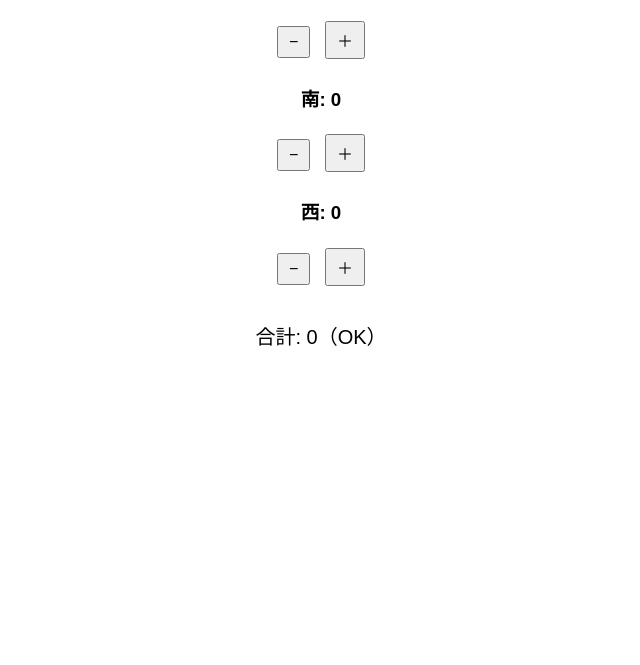
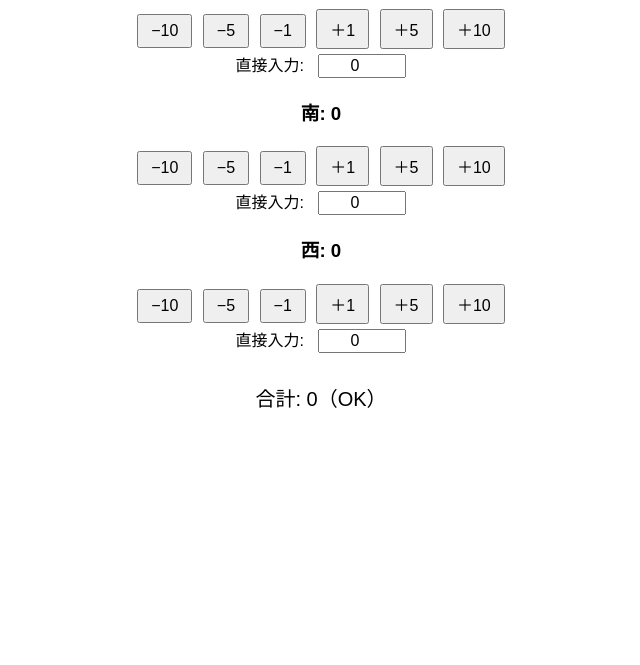
Before and after one commit to quato-9646/3mjchipcounter, a plain HTML site: page index.html in a window 1280 px wide. Shown: the part 135-800 px from the top of the page, without its empty margins (319-959 px from the left). Drawn offline with Linux system fonts and the light colour scheme.

Commit message:
Update index.html

```diff
--- a/index.html
+++ b/index.html
@@ -7,15 +7,21 @@
   body {
     font-family: sans-serif;
     text-align: center;
-    margin-top: 50px;
+    margin-top: 40px;
   }
   .meter {
     margin: 20px;
   }
   button {
-    margin: 5px;
-    padding: 5px 10px;
+    margin: 3px;
+    padding: 6px 12px;
     font-size: 16px;
+  }
+  input[type="number"] {
+    width: 80px;
+    text-align: center;
+    font-size: 16px;
+    margin-left: 10px;
   }
   #total {
     font-size: 20px;
@@ -25,37 +31,84 @@
 </head>
 <body>
 
-<h2>3人麻雀チップカウンタ</h2>
+<h2>3つのメーター合計チェック</h2>
 
+<!-- メーター1 -->
 <div class="meter" id="meter1">
   <h3>東: <span class="value">0</span></h3>
-  <button onclick="changeValue(1, -1)">−</button>
-  <button onclick="changeValue(1, 1)">＋</button>
+  <button onclick="changeValue(1, -10)">−10</button>
+  <button onclick="changeValue(1, -5)">−5</button>
+  <button onclick="changeValue(1, -1)">−1</button>
+  <button onclick="changeValue(1, 1)">＋1</button>
+  <button onclick="changeValue(1, 5)">＋5</button>
+  <button onclick="changeValue(1, 10)">＋10</button>
+  <br>
+  <label>直接入力:
+    <input type="number" id="input1" value="0" onchange="setValue(1)">
+  </label>
 </div>
 
+<!-- メーター2 -->
 <div class="meter" id="meter2">
   <h3>南: <span class="value">0</span></h3>
-  <button onclick="changeValue(2, -1)">−</button>
-  <button onclick="changeValue(2, 1)">＋</button>
+  <button onclick="changeValue(2, -10)">−10</button>
+  <button onclick="changeValue(2, -5)">−5</button>
+  <button onclick="changeValue(2, -1)">−1</button>
+  <button onclick="changeValue(2, 1)">＋1</button>
+  <button onclick="changeValue(2, 5)">＋5</button>
+  <button onclick="changeValue(2, 10)">＋10</button>
+  <br>
+  <label>直接入力:
+    <input type="number" id="input2" value="0" onchange="setValue(2)">
+  </label>
 </div>
 
+<!-- メーター3 -->
 <div class="meter" id="meter3">
   <h3>西: <span class="value">0</span></h3>
-  <button onclick="changeValue(3, -1)">−</button>
-  <button onclick="changeValue(3, 1)">＋</button>
+  <button onclick="changeValue(3, -10)">−10</button>
+  <button onclick="changeValue(3, -5)">−5</button>
+  <button onclick="changeValue(3, -1)">−1</button>
+  <button onclick="changeValue(3, 1)">＋1</button>
+  <button onclick="changeValue(3, 5)">＋5</button>
+  <button onclick="changeValue(3, 10)">＋10</button>
+  <br>
+  <label>直接入力:
+    <input type="number" id="input3" value="0" onchange="setValue(3)">
+  </label>
 </div>
 
+<!-- 合計表示 -->
 <div id="total">合計: 0（OK）</div>
 
 <script>
   const values = [0, 0, 0];
 
+  // 増減ボタンで値を変更
   function changeValue(index, delta) {
     values[index - 1] += delta;
-    document.querySelector(`#meter${index} .value`).textContent = values[index - 1];
+    updateDisplay(index);
     updateTotal();
   }
 
+  // 直接入力時に値を更新
+  function setValue(index) {
+    const input = document.getElementById(`input${index}`);
+    const newValue = parseInt(input.value, 10);
+    values[index - 1] = isNaN(newValue) ? 0 : newValue;
+    updateDisplay(index);
+    updateTotal();
+  }
+
+  // 値の表示を更新
+  function updateDisplay(index) {
+    const valueElem = document.querySelector(`#meter${index} .value`);
+    const inputElem = document.getElementById(`input${index}`);
+    valueElem.textContent = values[index - 1];
+    inputElem.value = values[index - 1];
+  }
+
+  // 合計の更新
   function updateTotal() {
     const total = values.reduce((a, b) => a + b, 0);
     const totalElem = document.getElementById("total");
```
